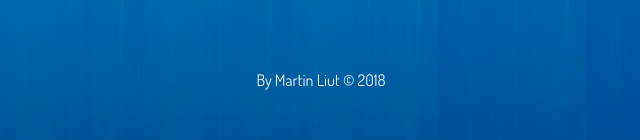
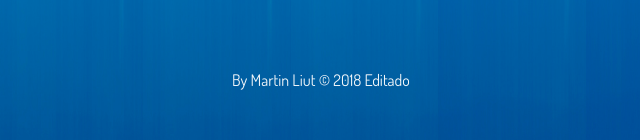
Before and after one commit to MartinLiut/Dinamic-Menu, a plain HTML site: page index.html in a window 1280 px wide. Shown: the part 660-800 px from the top of the page, 319-959 px from the left. Drawn offline with Linux system fonts and the light colour scheme.

Commit message:
Index edition

```diff
--- a/index.html
+++ b/index.html
@@ -37,7 +37,7 @@
 	<section id="body3"></section>
 
 	<footer>
-		<p>By Martin Liut &copy 2018</p>
+		<p>By Martin Liut &copy 2018 Editado</p>
 	</footer>
 
 	<span class="scrollbar"></span>
```
